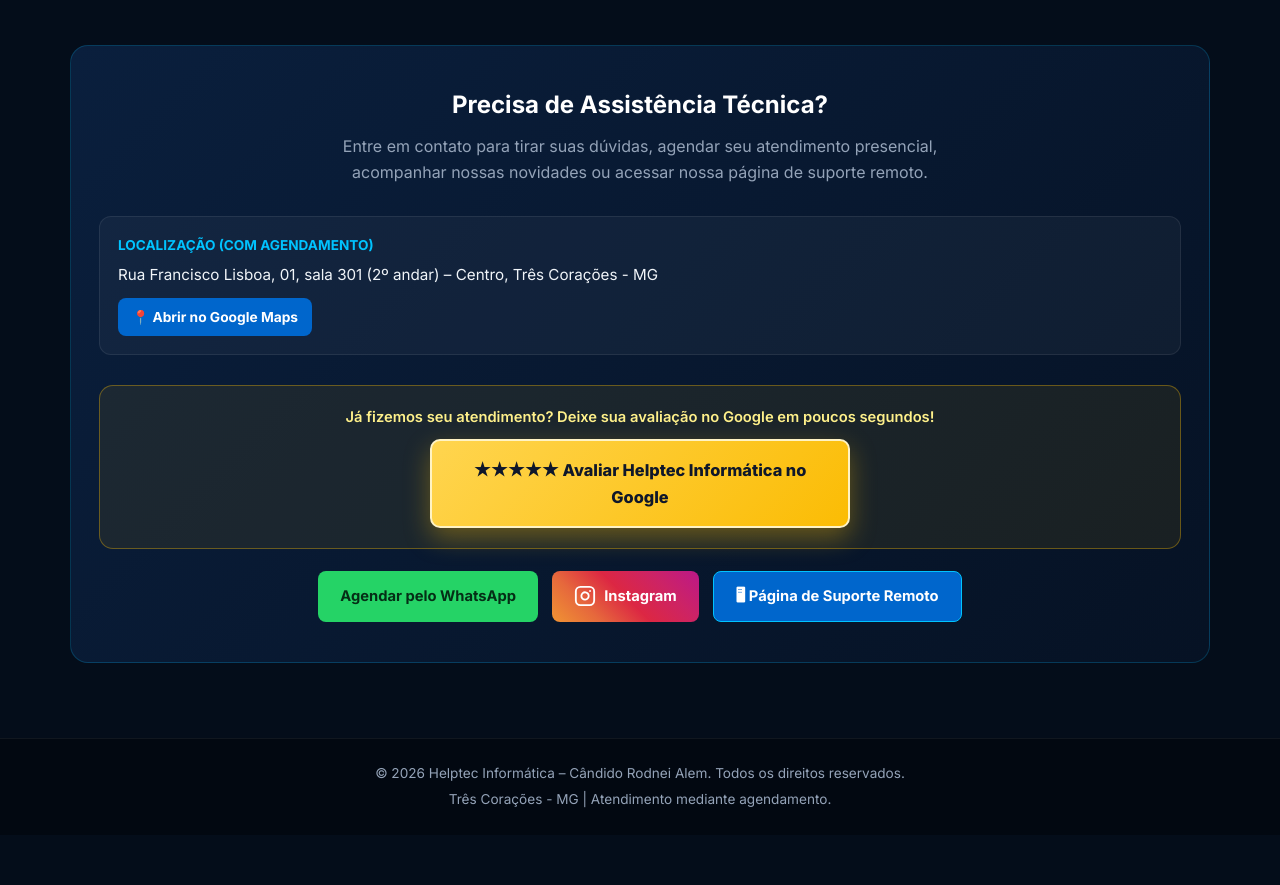
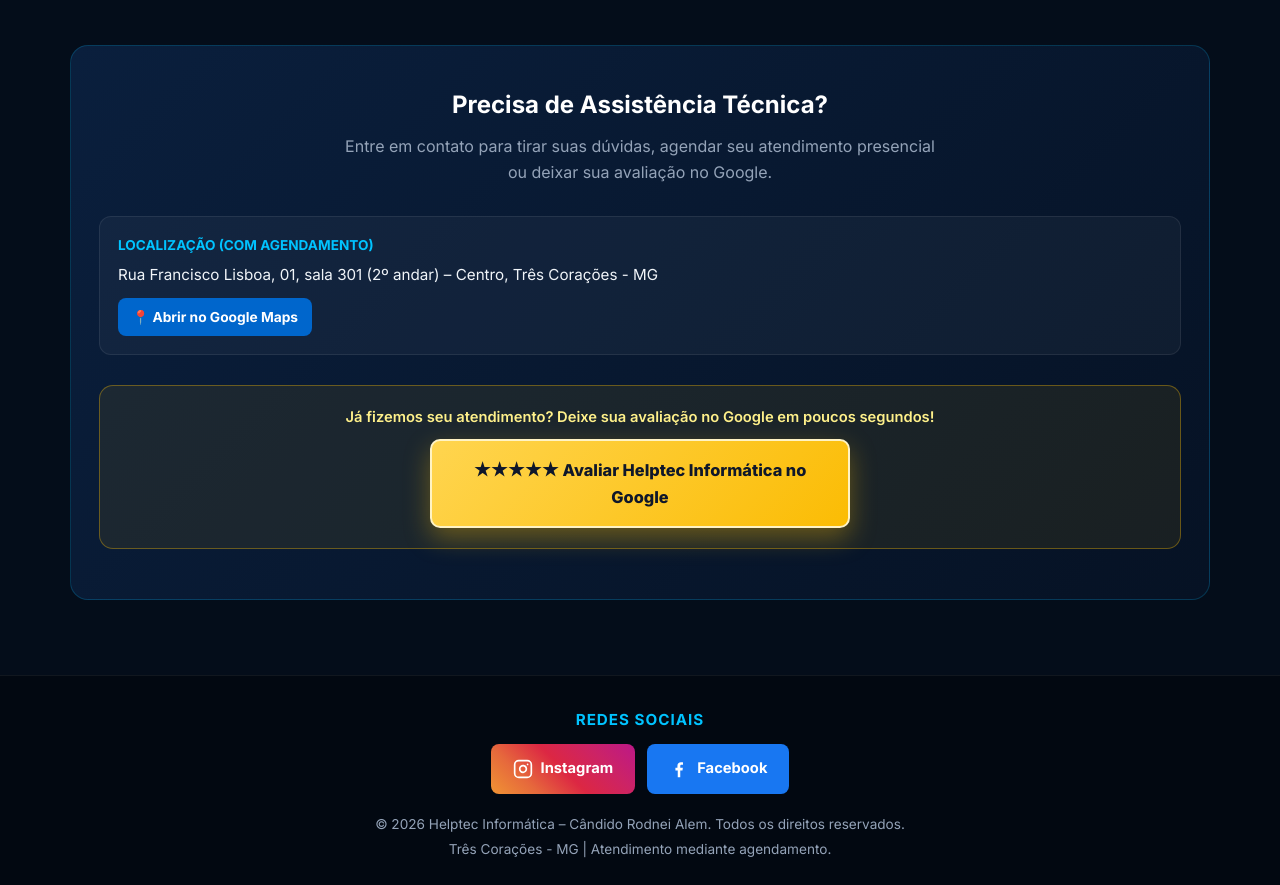
Before and after one commit to candidorodnei-droid/HELPTEC-INFORMATICA-, a plain HTML site: page index.html in a window 1280 px wide. Shown: the part 3340-4225 px from the top of the page. Before the commit the page ends 4175 px from the top, so only its background shows below. Drawn offline with Linux system fonts and the light colour scheme.

Commit message:
Add Facebook button and update contact section

```diff
--- a/index.html
+++ b/index.html
@@ -220,6 +220,16 @@
 
     .btn-instagram:hover {
       opacity: 0.92;
+      transform: translateY(-2px);
+    }
+
+    .btn-facebook {
+      background-color: #1877f2;
+      color: #ffffff;
+    }
+
+    .btn-facebook:hover {
+      background-color: #145dbf;
       transform: translateY(-2px);
     }
 
@@ -566,7 +576,7 @@
       border: 1px solid rgba(251, 188, 4, 0.35);
       border-radius: 14px;
       padding: 20px 18px;
-      margin-bottom: 22px;
+      margin-bottom: 10px;
       display: flex;
       flex-direction: column;
       align-items: center;
@@ -579,20 +589,32 @@
       font-weight: 600;
     }
 
-    .contact-actions {
+    footer {
+      background: #020811;
+      text-align: center;
+      padding: 32px 0 24px;
+      border-top: 1px solid rgba(255, 255, 255, 0.06);
+      font-size: 0.85rem;
+      color: var(--text-muted);
+    }
+
+    .footer-social {
+      margin-bottom: 20px;
+    }
+
+    .footer-social h3 {
+      font-size: 0.95rem;
+      text-transform: uppercase;
+      letter-spacing: 1px;
+      color: var(--accent);
+      margin-bottom: 12px;
+    }
+
+    .social-buttons {
       display: flex;
       flex-wrap: wrap;
       justify-content: center;
-      gap: 14px;
-    }
-
-    footer {
-      background: #020811;
-      text-align: center;
-      padding: 24px 0;
-      border-top: 1px solid rgba(255, 255, 255, 0.06);
-      font-size: 0.85rem;
-      color: var(--text-muted);
+      gap: 12px;
     }
 
     /* ================= WHATSAPP FLUTUANTE ================= */
@@ -903,7 +925,7 @@
       <div class="contact-card">
         <h2>Precisa de Assistência Técnica?</h2>
         <p style="color: var(--text-muted); max-width: 600px; margin: 10px auto 0;">
-          Entre em contato para tirar suas dúvidas, agendar seu atendimento presencial, acompanhar nossas novidades ou acessar nossa página de suporte remoto.
+          Entre em contato para tirar suas dúvidas, agendar seu atendimento presencial ou deixar sua avaliação no Google.
         </p>
 
         <div class="contact-info-grid">
@@ -920,23 +942,6 @@
             ★★★★★ Avaliar Helptec Informática no Google
           </a>
         </div>
-
-        <div class="contact-actions">
-          <a href="https://wa.me/5535997740708?text=Olá%20Cândido!%20Vim%20pelo%20site%20da%20Helptec%20Informática%20e%20preciso%20de%20atendimento." target="_blank" rel="noopener noreferrer" class="btn btn-whatsapp">
-            Agendar pelo WhatsApp
-          </a>
-          <a href="https://www.instagram.com/Helptec_informatica/" target="_blank" rel="noopener noreferrer" class="btn btn-instagram" aria-label="Instagram Helptec Informática">
-            <svg viewBox="0 0 24 24" width="22" height="22" fill="none" stroke="currentColor" stroke-width="2" stroke-linecap="round" stroke-linejoin="round" aria-hidden="true">
-              <rect x="2" y="2" width="20" height="20" rx="5" ry="5"></rect>
-              <path d="M16 11.37A4 4 0 1 1 12.63 8 4 4 0 0 1 16 11.37z"></path>
-              <line x1="17.5" y1="6.5" x2="17.51" y2="6.5"></line>
-            </svg>
-            <span>Instagram</span>
-          </a>
-          <a href="suporte.html" class="btn btn-primary">
-            🖥 Página de Suporte Remoto
-          </a>
-        </div>
       </div>
     </div>
   </section>
@@ -944,6 +949,26 @@
   <!-- FOOTER -->
   <footer>
     <div class="container">
+      <div class="footer-social">
+        <h3>Redes Sociais</h3>
+        <div class="social-buttons">
+          <a href="https://www.instagram.com/Helptec_informatica" target="_blank" rel="noopener noreferrer" class="btn btn-instagram" aria-label="Instagram Helptec Informática">
+            <svg viewBox="0 0 24 24" width="20" height="20" fill="none" stroke="currentColor" stroke-width="2" stroke-linecap="round" stroke-linejoin="round" aria-hidden="true">
+              <rect x="2" y="2" width="20" height="20" rx="5" ry="5"></rect>
+              <path d="M16 11.37A4 4 0 1 1 12.63 8 4 4 0 0 1 16 11.37z"></path>
+              <line x1="17.5" y1="6.5" x2="17.51" y2="6.5"></line>
+            </svg>
+            <span>Instagram</span>
+          </a>
+          <a href="https://www.facebook.com/helptecservice" target="_blank" rel="noopener noreferrer" class="btn btn-facebook" aria-label="Facebook Helptec">
+            <svg viewBox="0 0 24 24" width="20" height="20" fill="currentColor" aria-hidden="true">
+              <path d="M13.5 22v-8.2h2.7l.4-3.2h-3.1V8.5c0-.9.3-1.6 1.6-1.6h1.7V4.1c-.3 0-1.3-.1-2.5-.1-2.5 0-4.2 1.5-4.2 4.3v2.3H7.7v3.2h2.8V22h3z"/>
+            </svg>
+            <span>Facebook</span>
+          </a>
+        </div>
+      </div>
+
       <p>© 2026 Helptec Informática – Cândido Rodnei Alem. Todos os direitos reservados.</p>
       <p style="margin-top: 4px;">Três Corações - MG | Atendimento mediante agendamento.</p>
     </div>
```
